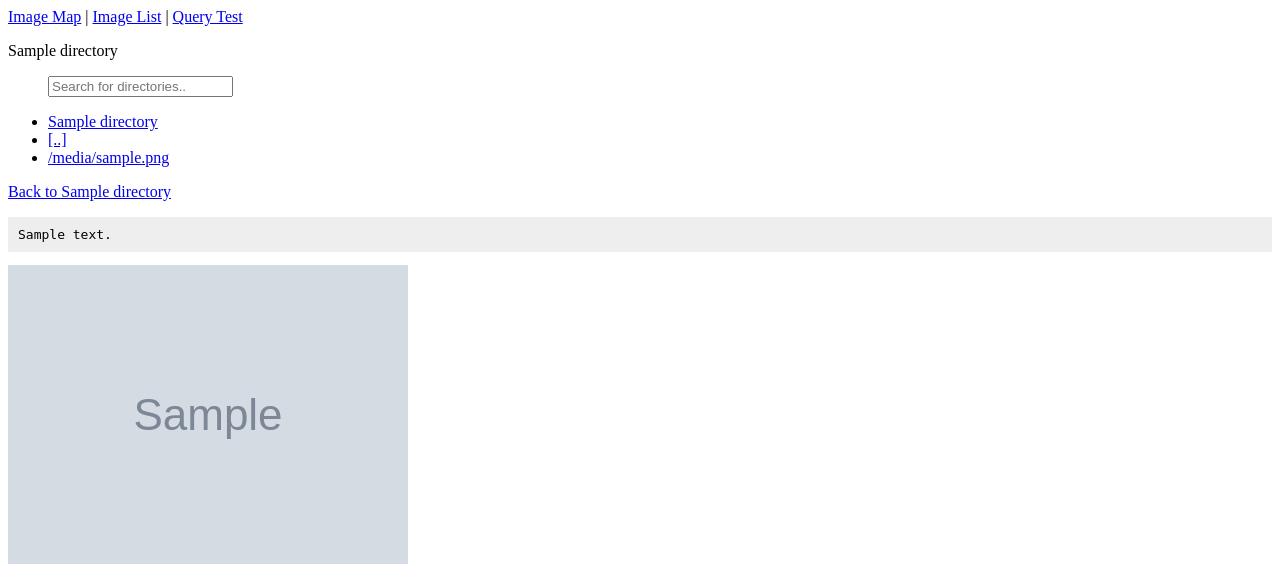
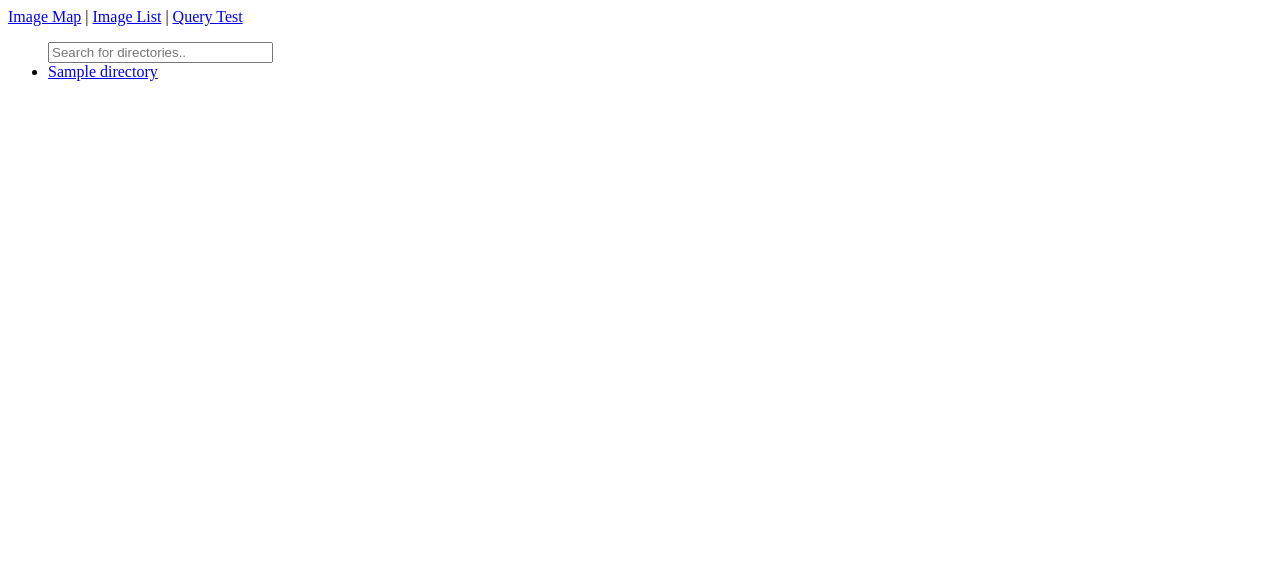
Before and after one commit to CMU-cabot/cabot-image-desc, a FastAPI app: template templates/logs.html in a window 1280 px wide. Shown: the top 564 px of the page. Run offline with FastAPI, Linux system fonts and the light colour scheme; the template is opened without the code that fills it: most values are stand-ins (such as "Sample title", 1, 10 or a date in 2020); grey boxes marked "Sample" are stand-in pictures; parts of the project's set-up code (start-up, migrations or seed data) failed here and were passed over.

Commit message:
Update HTML template
Signed-off-by: Takashi Itoh <takashi.ito@jst.go.jp>

```diff
--- a/templates/logs.html
+++ b/templates/logs.html
@@ -9,28 +9,30 @@
     <a href="/index.html">Image Map</a> |
     <a href="/list.html">Image List</a> |
     <a href="/test.html">Query Test</a>
-    {% if directories or files %}
-        {% if files %}
-            <p>{{ directory }}</p>
-        {% endif %}
+    {% if directories %}
         <ul>
-            {% if directories %}
-                <p><input type="text" id="filterInput" placeholder="Search for directories.."></p>
-            {% endif %}
+            <input type="text" id="filterInput" placeholder="Search for directories.." size="25">
             {% for d in directories %}
                 <li class="directory"><a href="/logs/{{ d }}">{{ d }}</a></li>
             {% endfor %}
-            {% if files %}
-                <li><a href="/logs">[..]</a></li>
-            {% endif %}
+        </ul>
+    {% elif files %}
+        <p>
+            {{ directory }}
+        </p>
+        <ul>
+            <li><a href="/logs">[..]</a></li>
             {% for f in files %}
                 <li><a href="/logs/{{ directory }}/{{ f }}">{{ f }}</a></li>
             {% endfor %}
         </ul>
-    {% endif %}
-    {% if content %}
-        <p><a href="/logs/{{ directory }}">Back to {{ directory }}</a></p>
-        <pre style="background-color: #eee; padding: 10px; white-space: pre-wrap;">{{ content }}</pre>
+    {% elif content %}
+        <p>
+            <a href="/logs/{{ directory }}">Back to {{ directory }}</a>
+        </p>
+        <pre style="background-color: #eee; padding: 10px; white-space: pre-wrap;">
+            {{ content }}
+        </pre>
         {% for image in images %}
             <img src="{{ image }}" />
         {% endfor %}
```
